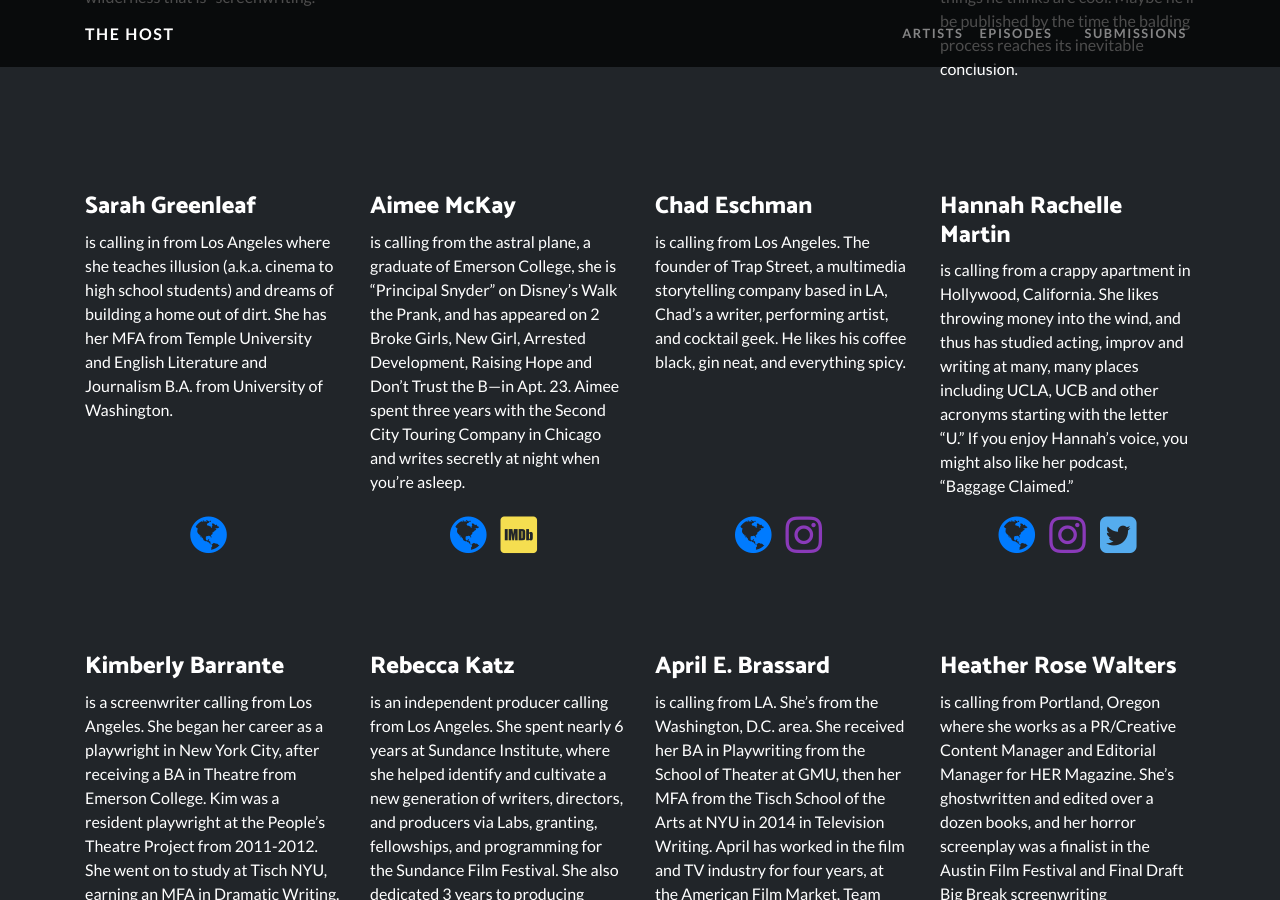
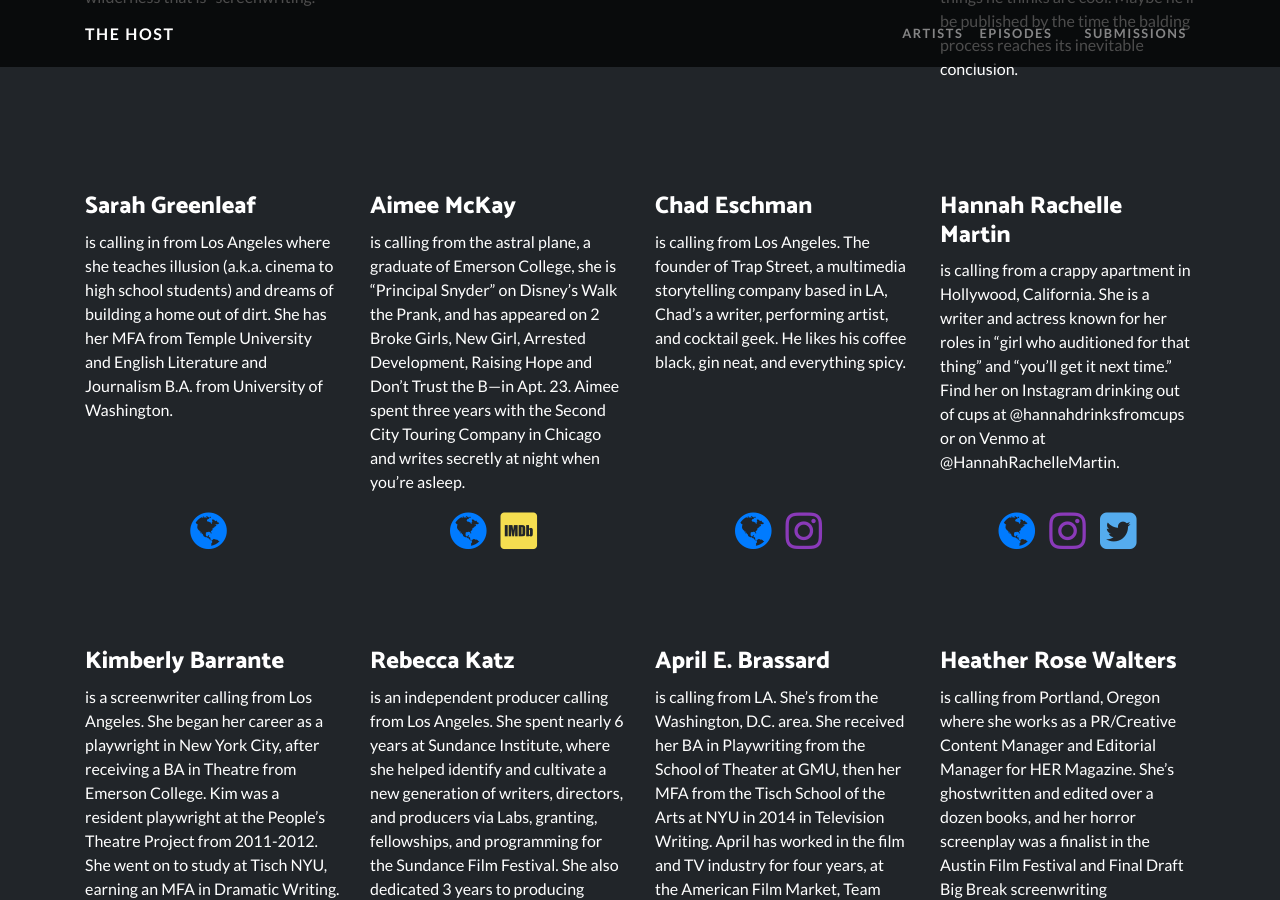
Before and after one commit to thehostpodcast/thehostpodcast.github.io, a Jekyll site: the page built from artists.markdown, in a window 1280 px wide and 900 px high, scrolled down 1909 px. Built offline with Jekyll 4.4.1, drawn with Linux system fonts in a browser that asks for light colours.

Commit message:
Updated Hannah Rachelle Martin

```diff
--- a/_artists/hannah-rachelle-martin.markdown
+++ b/_artists/hannah-rachelle-martin.markdown
@@ -6,4 +6,4 @@ instagram: https://www.instagram.com/hannahrachellemartin/
 twitter: https://twitter.com/Hmart19
 ---
 
-is calling from a crappy apartment in Hollywood, California. She likes throwing money into the wind, and thus has studied acting, improv and writing at many, many places including UCLA, UCB and other acronyms starting with the letter "U." If you enjoy Hannah's voice, you might also like her podcast, "Baggage Claimed."
+is calling from a crappy apartment in Hollywood, California.  She is a writer and actress known for her roles in “girl who auditioned for that thing” and “you’ll get it next time.” Find her on Instagram drinking out of cups at @hannahdrinksfromcups or on Venmo at @HannahRachelleMartin.
```
